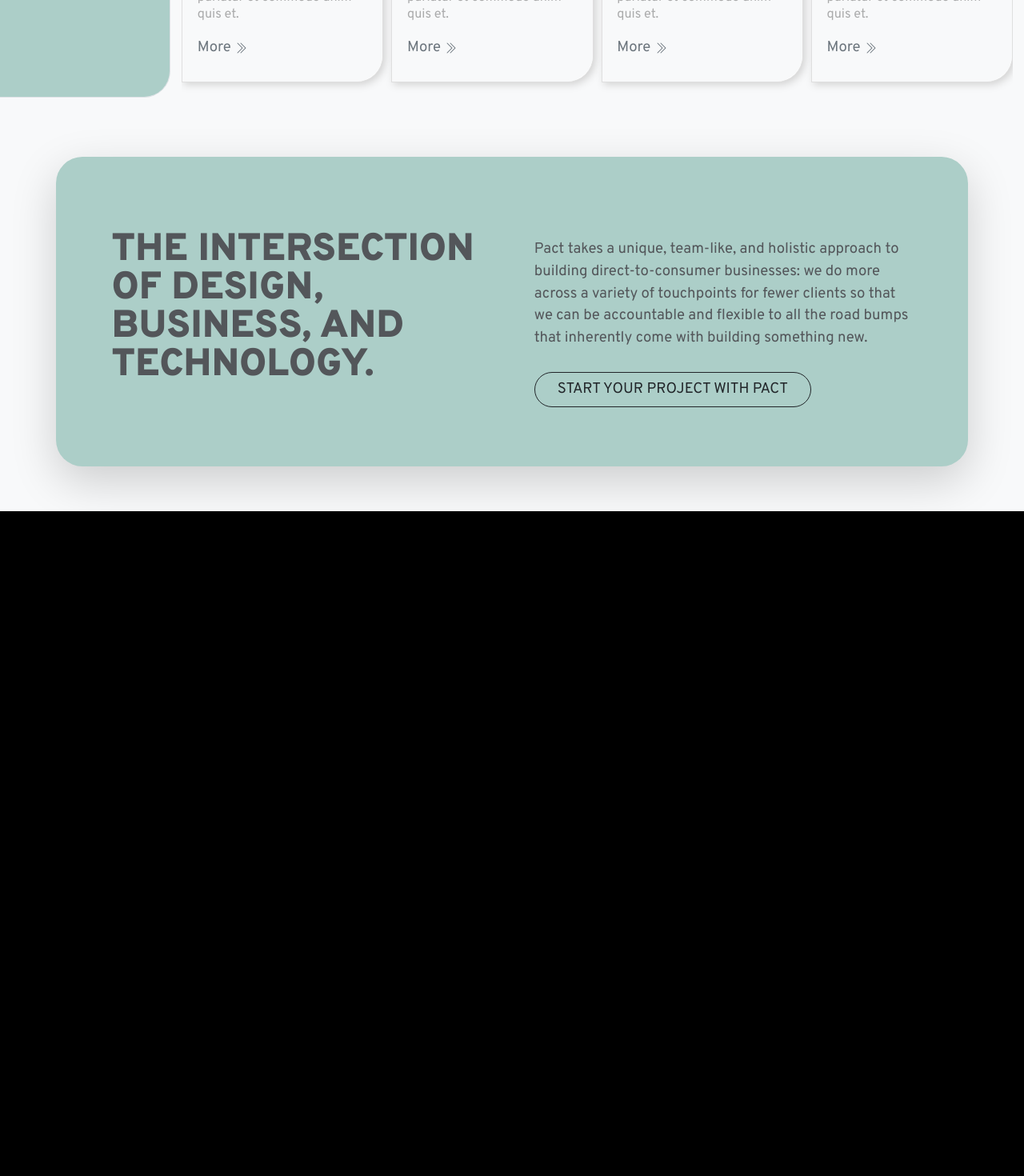
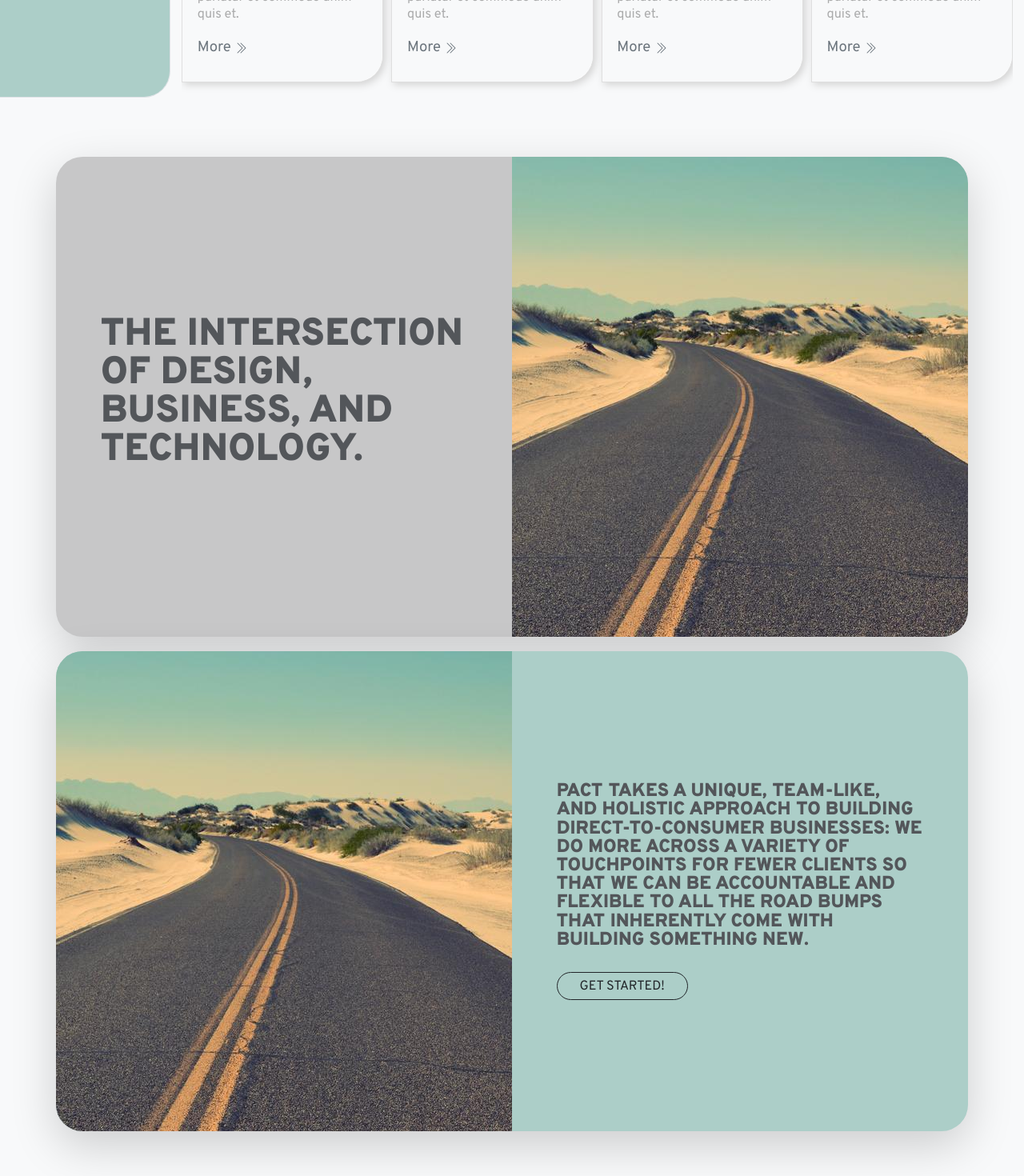
Before and after one commit to masonmedia/pact_demo, a Vue app: page /#/three in a window 1280 px wide. Shown: the part 1344-2814 px from the top of the page at 80% size. Before the commit the page ends 1983 px from the top, so only its background shows below. Built offline with nearby package versions, Linux system fonts and the light colour scheme.

Commit message:
Layout update to P3, update to global buttons

```diff
--- a/src/text.json
+++ b/src/text.json
@@ -3,6 +3,7 @@
     "project_title": "pact design assignment",
     "banner": "assets/banner1.jpg",
     "carousel_drag": "Drag",
+    "global_cta": "Get started!",
     "home_page": {
         "page_title": "<span style='color: #D6D6D6'>Welcome!</span> I experimented with the assigned design and mocked up a few different approaches. Please navigate through the <span class='text-primary' data-bs-toggle='offcanvas' data-bs-target='#offcanvasNavbar' role='button'>pages</span> and feel free to check out the code more thoroughly on my <a href='https://github.com/masonmedia/pact_demo' target='_blank' class='text-warning text-decoration-none'>github.</a>",
         "page_subtitle": "For fun I experimented with the assigned design and mocked up a few different approaches. Please navigate through the pages and feel free to check out the code more thorought on my github.",
--- a/src/views/VersionOne.vue
+++ b/src/views/VersionOne.vue
@@ -64,8 +64,7 @@
                 </div>
                 <div class="col-lg-6 align-self-center px-4">
                     <p class="my-4">{{ text.page_1.text_section.text }}</p>
-                    <button @click="$router.push('/two')" class="btn btn-outline-dark text-uppercase m-0 px-4"
-                    style="border-radius: 33px;">{{ text.page_1.text_section.cta }}</button>
+                    <button @click="$router.push('/two')" class="btn btn-sm btn-outline-dark rounded-pill text-uppercase m-0 px-4">{{ text.page_1.text_section.cta }}</button>
                 </div>
             </div>
         </div>
--- a/src/views/VersionThree.vue
+++ b/src/views/VersionThree.vue
@@ -67,8 +67,8 @@
     <div class="py-4 my-2"></div>
 
     <!-- text div -->
-    <div class="container p-5 shadow-lg" style="background: #ACCEC8; border-radius: 33px">
-      <div class="row d-flex justify-content-center align-items-center py-3">
+    <div class="container shadow-lg mb-3" style="background: rgba(0,0,0,0.2); border-radius: 33px;">
+      <!-- <div class="row d-flex justify-content-center align-items-center py-3">
         <div class="col-lg-6 align-self-center px-4">
           <h2 class="fw-bold lh-1 text-uppercase" style="font-size: 6vmin">{{ text.page_2.text_section.title }}</h2>
         </div>
@@ -78,8 +78,32 @@
           @click="$router.push('/')"
           style="border-radius: 33px;">{{ text.page_2.text_section.cta }}</button>
         </div>
+      </div> -->
+
+      <div class="row d-flex justify-content-center align-items-center" style="min-height: 75vh">
+        <div class="col-lg-6 align-self-center p-5">
+          <h2 class="fw-bold lh-1 text-uppercase" style="font-size: 6vmin">{{ text.page_2.text_section.title }}</h2>
+        </div>
+        <div class="col-lg-6 align-self-stretch p-0" style="min-height: 50vh;">
+          <img src="../assets/banner1.jpg" class="w-100 h-100" style="object-fit: cover; border-radius: 0 33px 33px 0" alt="">
+        </div>
       </div>
     </div>
+
+    <div class="container shadow-lg" style="background: #ACCEC8; border-radius: 33px">
+      <div class="row d-flex justify-content-center align-items-center" style="min-height: 75vh">
+        <div class="col-lg-6 align-self-stretch p-0" style="min-height: 50vh;">
+          <img src="../assets/banner1.jpg" class="w-100 h-100" style="object-fit: cover; border-radius: 33px 0 0 33px" alt="">
+        </div>
+        <div class="col-lg-6 align-self-center p-5">
+          <h2 class="fs-5 fw-bold lh-1 text-uppercase">{{ text.page_2.text_section.text }}</h2>
+          <button class="btn btn-sm btn-outline-dark rounded-pill text-uppercase mt-3 px-4"
+          @click="$router.push('/')">{{ text.global_cta }}</button>
+        </div>
+      </div>
+    </div>
+
+
 
   </div><!-- end main container -->
 </div>
--- a/src/views/VersionTwo.vue
+++ b/src/views/VersionTwo.vue
@@ -63,9 +63,8 @@
         </div>
         <div class="col-lg-6 align-self-center px-4">
           <p class="my-4">{{ text.page_2.text_section.text }}</p>
-          <button class="btn btn-outline-light text-uppercase m-0 px-4"
-          @click="$router.push('/three')"
-          style="border-radius: 33px;">{{ text.page_2.text_section.cta }}</button>
+          <button class="btn btn-sm btn-outline-light rounded-pill text-uppercase m-0 px-4"
+          @click="$router.push('/three')">{{ text.page_2.text_section.cta }}</button>
         </div>
       </div>
     </div>
```
